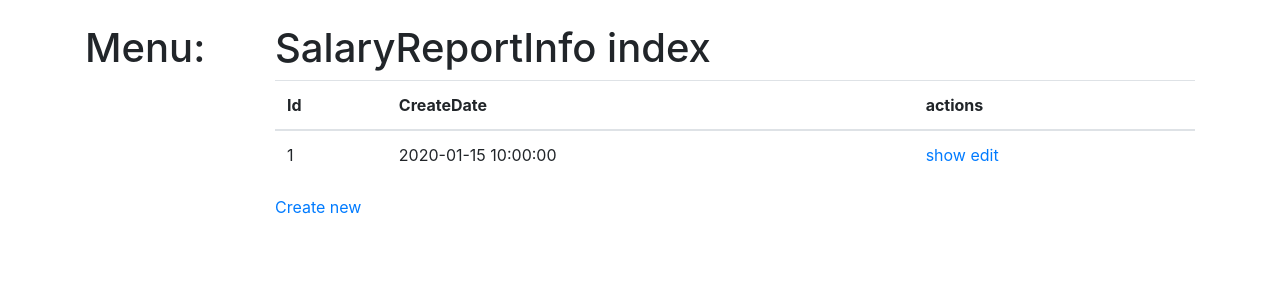
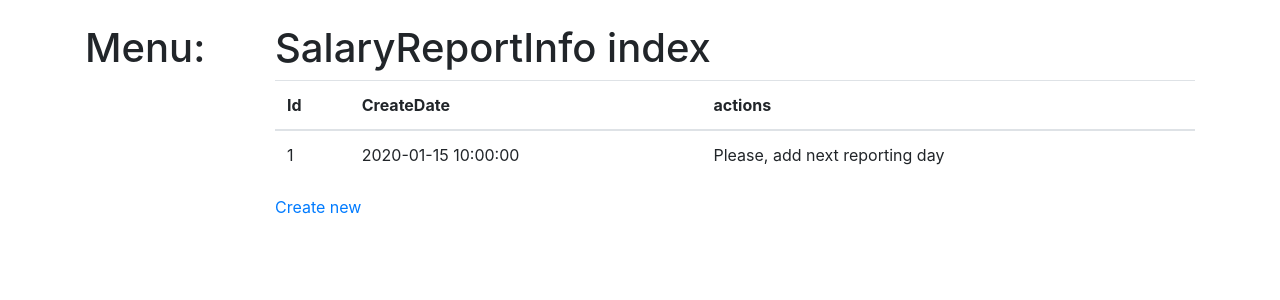
Before and after one commit to tishchenkomaksym/CRM, a Symfony app: template templates/salary_report_info/index.html.twig in a window 1280 px wide. Shown: the part 40-340 px from the top of the page. Run offline with Twig, Linux system fonts and the light colour scheme; the template is opened without the code that fills it: most values are stand-ins (such as "Sample title", 1, 10 or a date in 2020); some libraries are stand-ins or nearby versions.

Commit message:
Task: https://jira.onyxenterprises.com/browse/WT-143

```diff
--- a/templates/salary_report_info/index.html.twig
+++ b/templates/salary_report_info/index.html.twig
@@ -19,8 +19,15 @@
                 <td>{{ salary_report_info.id }}</td>
                 <td>{{ salary_report_info.createDate ? salary_report_info.createDate|date('Y-m-d H:i:s') : '' }}</td>
                 <td>
-                    <a href="{{ path('salary_report_info_show', {'id': salary_report_info.id}) }}">show</a>
-                    <a href="{{ path('salary_report_info_edit', {'id': salary_report_info.id}) }}">edit</a>
+                    {% if next_salary_report != null %}
+                        <a href="{{ path('salary_report_info_show', {'id': salary_report_info.id}) }}">show</a>
+                        <a href="{{ path('salary_report_info_edit', {'id': salary_report_info.id}) }}">edit</a>
+                    {% else %}
+                        <span>
+                            Please, add next reporting day
+                        </span>
+                    {% endif %}
+
                 </td>
             </tr>
         {% else %}
--- a/templates/user/show.html.twig
+++ b/templates/user/show.html.twig
@@ -174,7 +174,7 @@
         {% if is_granted("ROLE_ACCOUNT_MANAGER") %}
             <tr>
                 <th>Roles</th>
-                <td>{{ user.user.roles ? user.user.roles|json_encode : '' }}</td>
+                <td style="word-break: break-all">{{ user.user.roles ? user.user.roles|json_encode : '' }}</td>
             </tr>
             {% if user.user.phpDeveloperLevelRelation %}
                 <tr>
```
Also changed, not shown: src/Controller/SalaryReportInfoController.php (+7 -1 lines).
